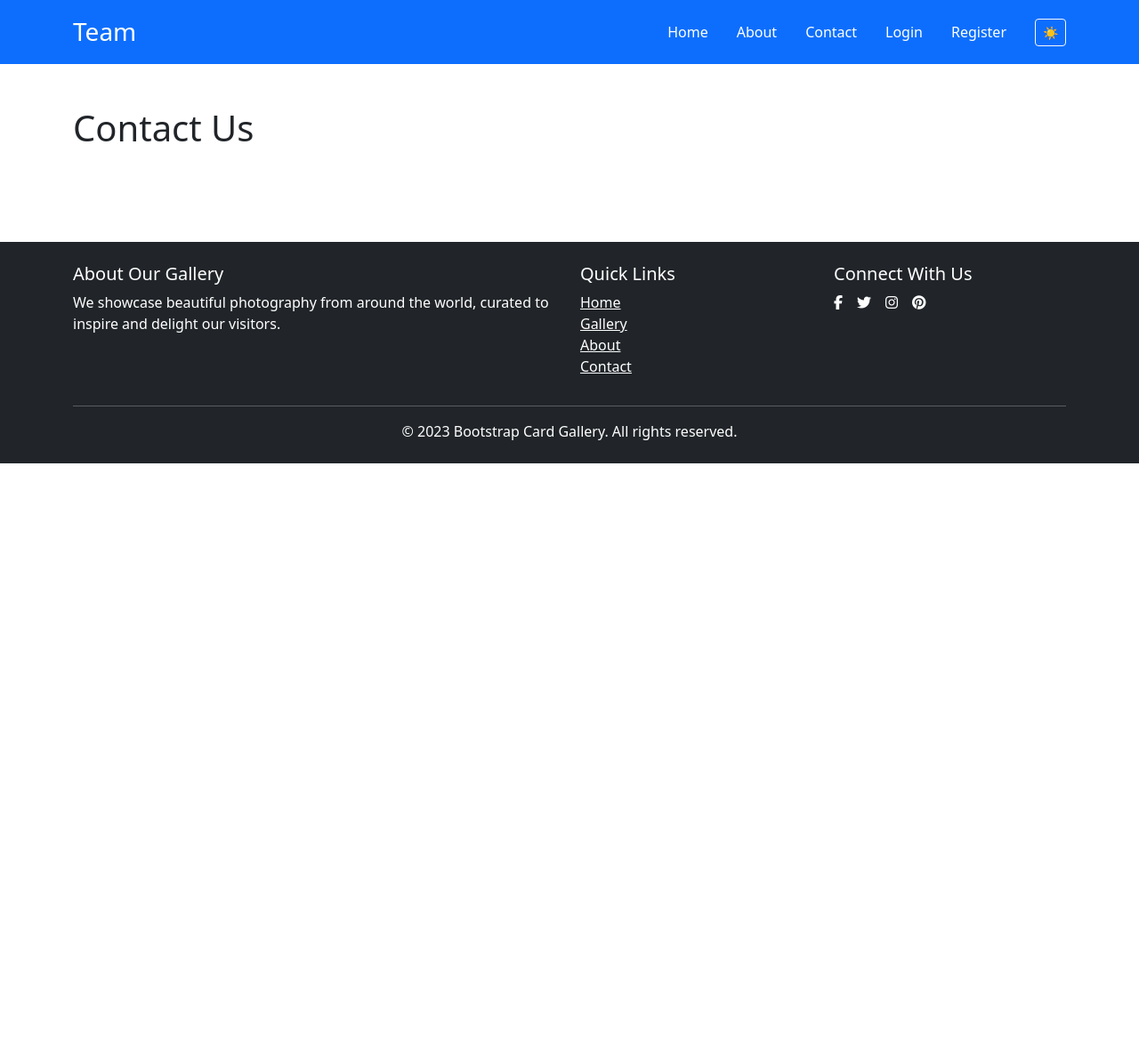
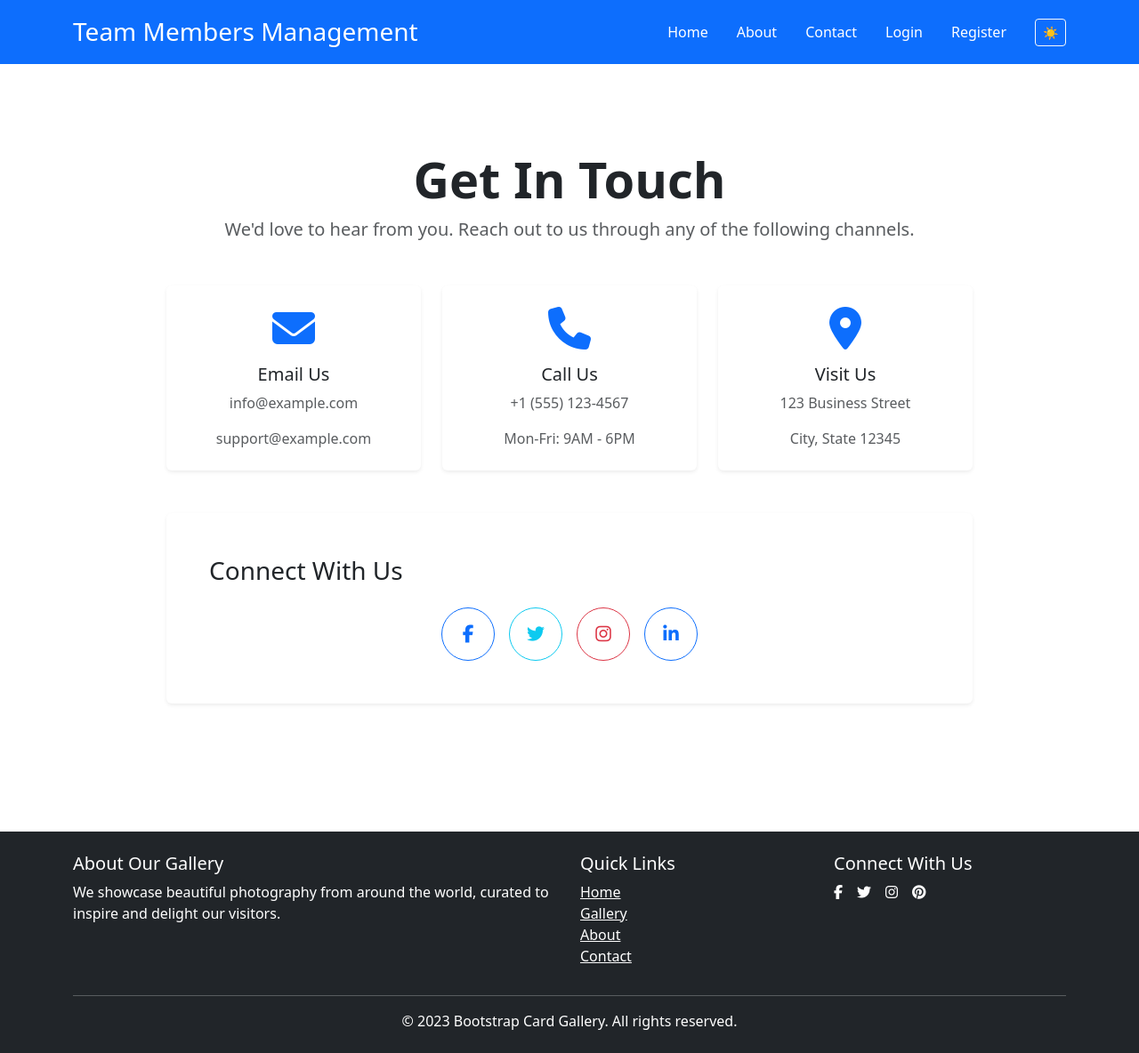
Before and after one commit to Azzam49/nova_django_cards_gallery, a Django app: page /contact-us/ in a window 1280 px wide. Shown: the whole page at 89% size. Before the commit the page ends 521 px from the top, so only its background shows below. Run offline with Django 3.2, Linux system fonts and the light colour scheme; data that the repository does not hold is empty; some libraries are stand-ins or nearby versions.

Commit message:
Improve contact-us page

```diff
--- a/app/templates/app/assets/header.html
+++ b/app/templates/app/assets/header.html
@@ -2,7 +2,7 @@
     <header class="bg-primary text-white py-3">
         <div class="container">
             <div class="d-flex justify-content-between align-items-center">
-                <h1 class="h3 mb-0">Team </h1>
+                <h1 class="h3 mb-0">Team Members Management</h1>
 
                 {% with current_url_name=request.resolver_match.url_name %}
 
--- a/app/templates/app/contact_us.html
+++ b/app/templates/app/contact_us.html
@@ -1,15 +1,76 @@
 {% extends 'app/assets/base.html' %}
 
 {% block mainBlock %}
-    <h1>Contact Us<h1>
+    <div class="container py-5">
+        <div class="row justify-content-center">
+            <div class="col-lg-10">
+                <div class="text-center mb-5">
+                    <h1 class="display-4 fw-bold">Get In Touch</h1>
+                    <p class="lead text-muted">We'd love to hear from you. Reach out to us through any of the following channels.</p>
+                </div>
 
-    {% for card in cards %}
+                <div class="row g-4">
+                    <div class="col-md-4">
+                        <div class="card h-100 border-0 shadow-sm">
+                            <div class="card-body text-center p-4">
+                                <div class="mb-3">
+                                    <i class="fas fa-envelope fa-3x text-primary"></i>
+                                </div>
+                                <h5 class="card-title">Email Us</h5>
+                                <p class="card-text text-muted">info@example.com</p>
+                                <p class="card-text text-muted">support@example.com</p>
+                            </div>
+                        </div>
+                    </div>
 
-        <p style="margin: 50px;">
-            Card Title : {{card.title}} <b>
-            Card Description : {{card.description}}
-            Card Phone : {{card.phone}}
-        </p>
+                    <div class="col-md-4">
+                        <div class="card h-100 border-0 shadow-sm">
+                            <div class="card-body text-center p-4">
+                                <div class="mb-3">
+                                    <i class="fas fa-phone fa-3x text-primary"></i>
+                                </div>
+                                <h5 class="card-title">Call Us</h5>
+                                <p class="card-text text-muted">+1 (555) 123-4567</p>
+                                <p class="card-text text-muted">Mon-Fri: 9AM - 6PM</p>
+                            </div>
+                        </div>
+                    </div>
 
-    {% endfor %}
+                    <div class="col-md-4">
+                        <div class="card h-100 border-0 shadow-sm">
+                            <div class="card-body text-center p-4">
+                                <div class="mb-3">
+                                    <i class="fas fa-map-marker-alt fa-3x text-primary"></i>
+                                </div>
+                                <h5 class="card-title">Visit Us</h5>
+                                <p class="card-text text-muted">123 Business Street</p>
+                                <p class="card-text text-muted">City, State 12345</p>
+                            </div>
+                        </div>
+                    </div>
+                </div>
+
+                <div class="card border-0 shadow-sm mt-5">
+                    <div class="card-body p-5">
+                        <h3 class="mb-4">Connect With Us</h3>
+                        <div class="d-flex gap-3 justify-content-center">
+                            <a href="#" class="btn btn-outline-primary btn-lg rounded-circle" style="width: 60px; height: 60px; display: flex; align-items: center; justify-content: center;">
+                                <i class="fab fa-facebook-f"></i>
+                            </a>
+                            <a href="#" class="btn btn-outline-info btn-lg rounded-circle" style="width: 60px; height: 60px; display: flex; align-items: center; justify-content: center;">
+                                <i class="fab fa-twitter"></i>
+                            </a>
+                            <a href="#" class="btn btn-outline-danger btn-lg rounded-circle" style="width: 60px; height: 60px; display: flex; align-items: center; justify-content: center;">
+                                <i class="fab fa-instagram"></i>
+                            </a>
+                            <a href="#" class="btn btn-outline-primary btn-lg rounded-circle" style="width: 60px; height: 60px; display: flex; align-items: center; justify-content: center;">
+                                <i class="fab fa-linkedin-in"></i>
+                            </a>
+                        </div>
+                    </div>
+                </div>
+            </div>
+        </div>
+    </div>
+
 {% endblock mainBlock %}
--- a/app/views.py
+++ b/app/views.py
@@ -86,8 +86,7 @@ def about_us(request):
 
 
 def contact_us(request):
-    cards = Card.objects.all() # Access all Cards data
-    return render(request, 'app/contact_us.html', {"cards": cards}) # Passing data to contact_us HTML page
+    return render(request, 'app/contact_us.html')
 
 
 def testing(request):
```
